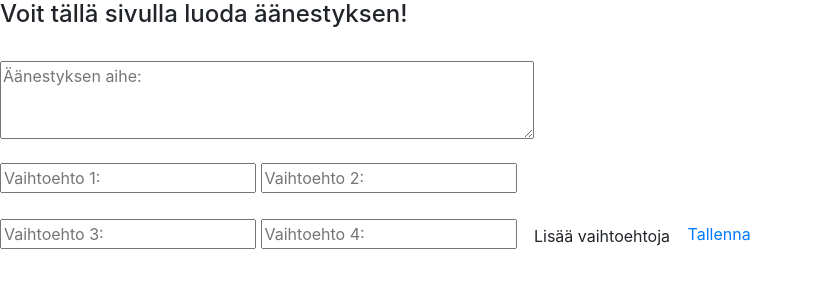
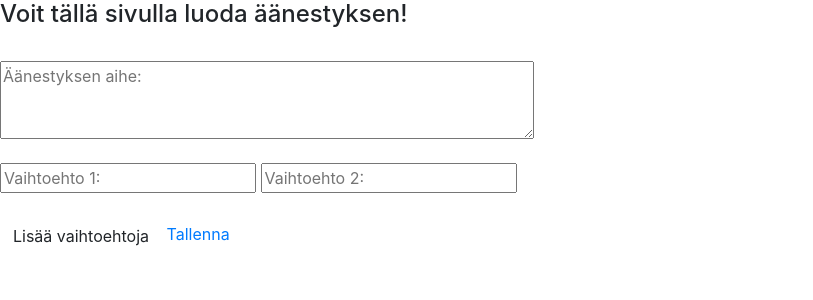
Before and after one commit to markuspylkkanen/aanestys, a PHP site: page /vote.php in a window 1280 px wide. Shown: the top 300 px of the page, without its empty margins (0-813 px from the left). Run offline with PHP 8.4, Linux system fonts and the light colour scheme.

Commit message:
2 vaihtoehtoa vaan

```diff
--- a/vote.php
+++ b/vote.php
@@ -22,8 +22,6 @@ rows="3" cols="50" name="" form="">
 <input type="text" name="kkona" placeholder="Vaihtoehto 2:">
 <br>
 </br>
-<input type="text" name="kkona" placeholder="Vaihtoehto 3:">
-<input type="text" name="kkona" placeholder="Vaihtoehto 4:">
 
 <button class="btn" onclick="addChoice()"> Lisää vaihtoehtoja </button>
 
```
